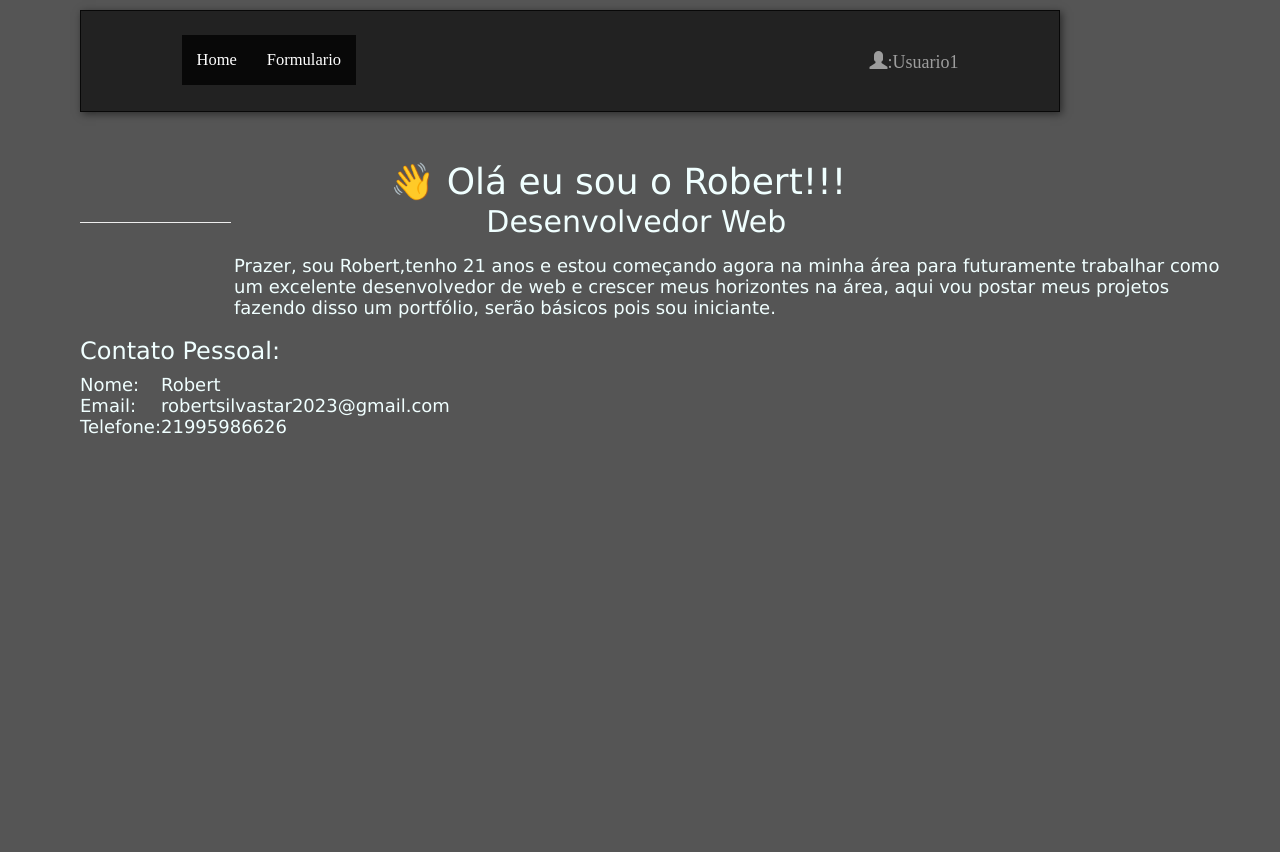
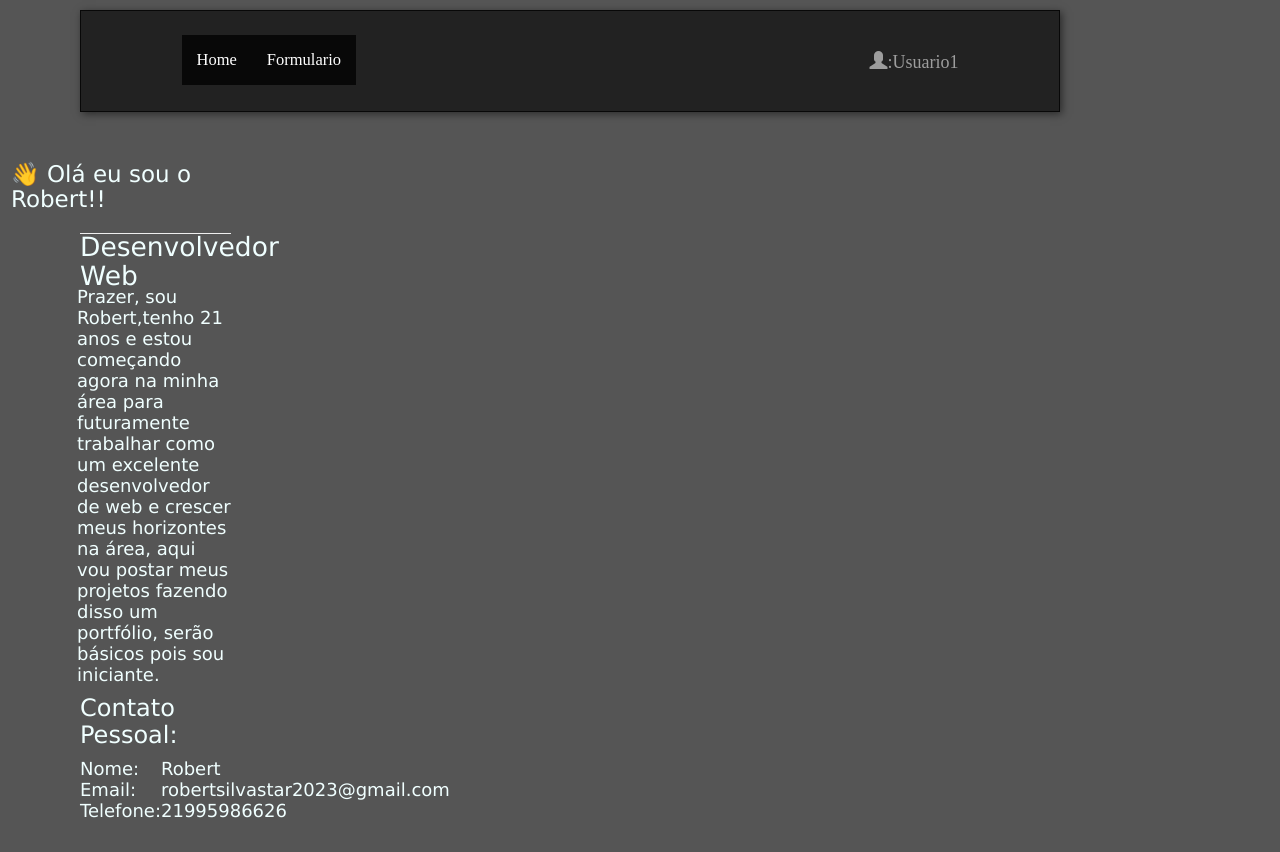
Before and after one commit to Robertsilva2024/Robertsilva2024-Back-end, a plain HTML site: page contato.html in a window 1280 px wide. Before the commit the page ends 800 px from the top, so only its background shows below. Drawn offline with nearby package versions, Linux system fonts and the light colour scheme.

Commit message:
Update contato.html

```diff
--- a/contato.html
+++ b/contato.html
@@ -75,16 +75,16 @@
     </div>
     </div>
 
-    <h1 style="margin-right: -925.4px;text-align: center;color: azure;"> &#128075; Olá eu sou o Robert!!!</h1>
+    <h1 style=" color: azure;margin-left: -69px;font-size: 23px;"> &#128075; Olá eu sou o Robert!!</h1>
 
     <hr>
-    <h2 style="margin-right: -961.6px;color: azure;text-align: center;margin-top: -38px;">Desenvolvedor Web</h2><br>
- <p style="margin-right: -1000px;margin-top: -13.6px;color: azure;margin-left: 154px;">Prazer, sou Robert,tenho 21 anos e estou começando agora na minha área para futuramente trabalhar como um excelente desenvolvedor de web e crescer meus horizontes na área, aqui vou postar meus projetos fazendo disso um portfólio, serão básicos pois sou iniciante.</p>
-<h3  style="margin-right: -498px;margin-top: -0.5;color: azure;">Contato Pessoal:</h3>
+    <h2 style="margin-top: -22px;color: azure;float: left;font-size: 26.5px;">Desenvolvedor Web</h2><br>
+ <p style="margin-top: -13.6px;color: azure;float: left;margin-left: -3px;">Prazer, sou Robert,tenho 21 anos e estou começando agora na minha área para futuramente trabalhar como um excelente desenvolvedor de web e crescer meus horizontes na área, aqui vou postar meus projetos fazendo disso um portfólio, serão básicos pois sou iniciante.</p>
+<h3  style="margin-right: -45px;margin-top: -0.5;color: azure;">Contato Pessoal:</h3>
 <table style="margin-top: -0px;color: azure;">
   <tr>
     <td>Nome:</td>
-    <td style="margin-right: 30px;">Robert</td>
+    <td style="margin-right: -300px;">Robert</td>
 
   </tr>
   <tr>
```
